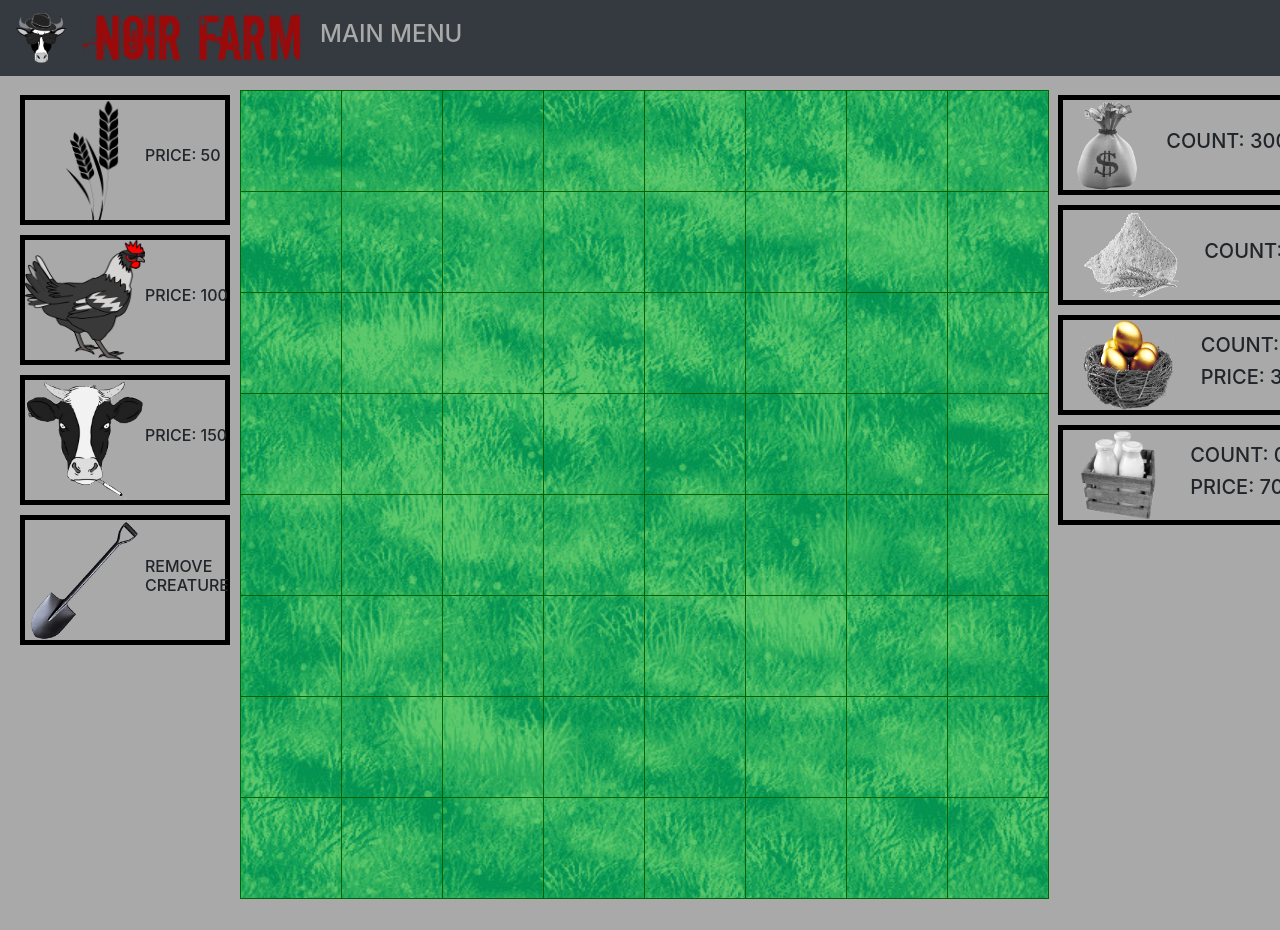
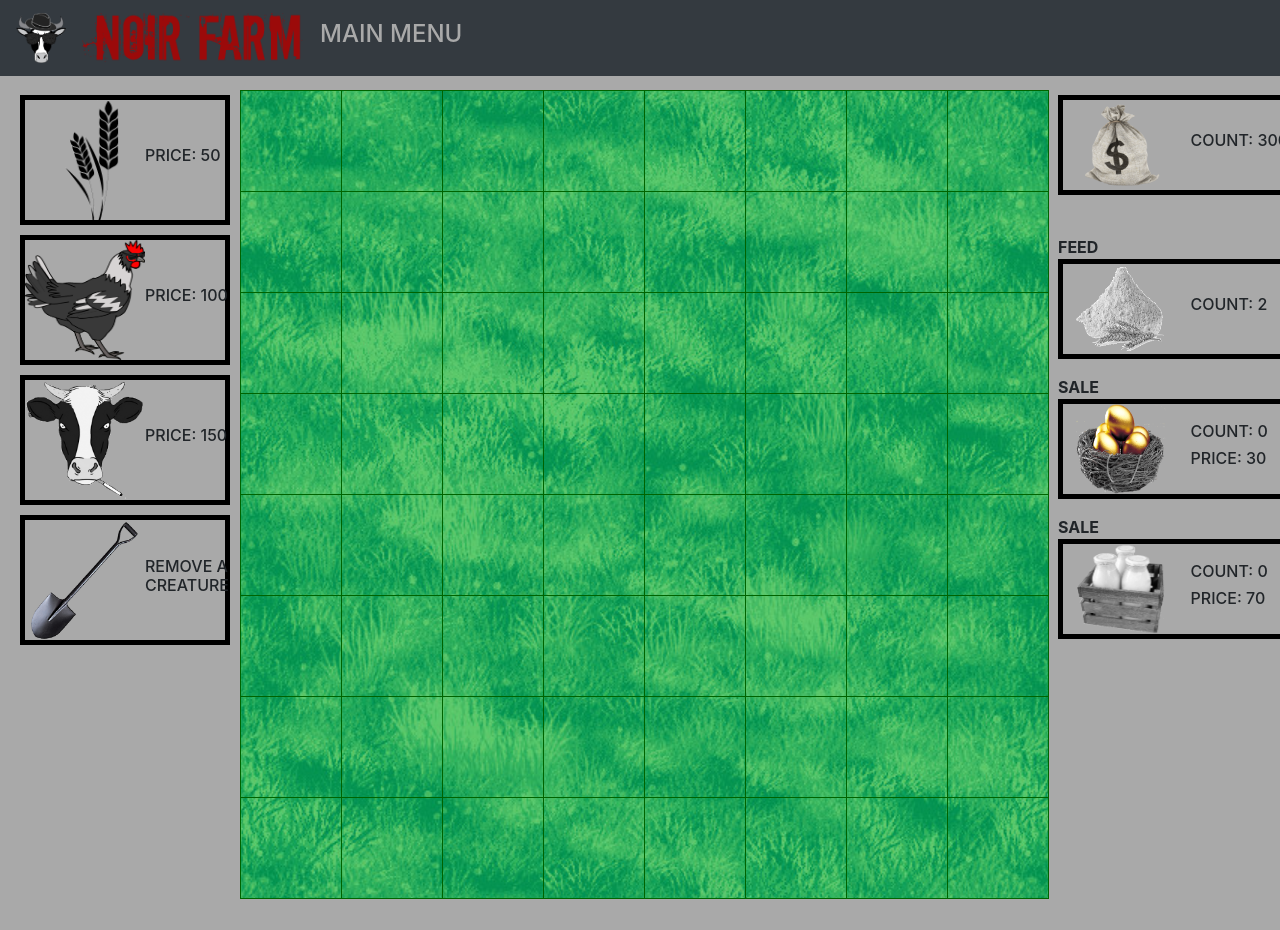
Before and after one commit to leonid-ionov/FarmGame, a React (Create React App) app: page /new-game in a window 1280 px wide. Shown: the top 930 px of the page. Built offline with nearby package versions, Linux system fonts and the light colour scheme.

Commit message:
Some fixes.

```diff
--- a/src/Components/FieldComponent/CreatureFieldItem.js
+++ b/src/Components/FieldComponent/CreatureFieldItem.js
@@ -7,7 +7,7 @@ class CreatureFieldItem extends React.Component {
         growTime: 0,
         feedCount: 0,
         hunger: true,
-        message: 'Hunger!',
+        message: 'HUNGER!',
         harvest: null
     }
 
--- a/src/Components/GoodsComponent/GoodsMenuItem.js
+++ b/src/Components/GoodsComponent/GoodsMenuItem.js
@@ -12,7 +12,8 @@ class GoodsMenuItem extends React.Component {
         return (
             <div onClick={this.selectGoodsMethod}>
                 <GoodsItemUI itemSelected={this.props.selectedGoods.type}
-                             itemSelectedForFeed={this.props.selectedGoods.forFeed}
+                             itemForFeed={this.props.goodsItem.feed}
+                             itemForSale={this.props.goodsItem.sale}
                              goodsType={this.props.goodsItem.type}
                              goodsImage={this.props.goodsItem.image}
                              goodsCount={this.props.goodsItem.count}
--- a/src/UI/ItemsUI/CreatureItemUI/CreatureItemUI.js
+++ b/src/UI/ItemsUI/CreatureItemUI/CreatureItemUI.js
@@ -9,7 +9,7 @@ function CreatureItemUI({creaturesImage, creatureType, creaturePrice, selectedCr
             <Image className={s.creature} src={creaturesImage}/>
             <div className={s.text}>
                 {!!creaturePrice ? <h6> {`PRICE: ${creaturePrice}`}</h6> :
-                    <h6>REMOVE CREATURE</h6>}
+                    <h6>REMOVE A CREATURE</h6>}
             </div>
         </div>
     )
--- a/src/UI/ItemsUI/GoodsItemUI/GoodsItemUI.js
+++ b/src/UI/ItemsUI/GoodsItemUI/GoodsItemUI.js
@@ -8,8 +8,8 @@ function GoodsItemUI({goodsImage, goodsType, goodsCount, itemSelected, goodsPric
              style={itemSelected === goodsType ? {border: '5px solid darkred'} : {border: '5px solid black'}}>
             <Image className={s.goods} src={goodsImage}/>
             <div className={s.text}>
-                    <h5>{`COUNT: ${goodsCount}`}</h5>
-                {!!goodsPrice && <h5>{`PRICE: ${goodsPrice}`}</h5>}
+                    <h6>{`COUNT: ${goodsCount}`}</h6>
+                {!!goodsPrice && <h6>{`PRICE: ${goodsPrice}`}</h6>}
             </div>
         </div>
     )
--- a/src/UI/ItemsUI/GoodsItemUI/GoodsItemUI.module.css
+++ b/src/UI/ItemsUI/GoodsItemUI/GoodsItemUI.module.css
@@ -9,10 +9,11 @@
     align-self: center;
     justify-self: center;
     height: 90px;
-    width: 70%;
+    width: 90px;
 }
 
 .goodsItem .text {
+    width: 100px;
     align-self: center;
     justify-self: center;
 }
--- a/src/UI/MenuUI/GoodsMenuUI/GoodsMenuUI.js
+++ b/src/UI/MenuUI/GoodsMenuUI/GoodsMenuUI.js
@@ -8,6 +8,8 @@ const GoodsMenuUI = ({sellItem, selectedGoods, chooseGoodsForAction, chooseCreat
     return (
         <div className={s.goodsMenu}>
             {Object.keys(goodsItems).map(i => <div className={s.item}>
+                {goodsItems[i].feed && <text>FEED</text>}
+                {goodsItems[i].sale && <text>SALE</text>}
                 <GoodsMenuItem goodsItem={goodsItems[i]}
                                selectedGoods={selectedGoods}
                                chooseCreature={chooseCreature}
@@ -16,7 +18,7 @@ const GoodsMenuUI = ({sellItem, selectedGoods, chooseGoodsForAction, chooseCreat
             <div className={s.buttons}>
                 {selectedGoods.forFeed && <Button variant="dark"
                                                   disabled={selectedGoods.forFeed} size='lg'>
-                                                  {'Tap into creature cell to feed'}</Button>}
+                                                  {'Click on a creature cell to feed'}</Button>}
                 {selectedGoods.forSale && < Button onClick={() => sellItem()}
                                                    disabled={!selectedGoods.forSale}
                                                    variant='dark' size='lg'>Sell goods</Button>}
--- a/src/UI/MenuUI/GoodsMenuUI/GoodsMenuUI.module.css
+++ b/src/UI/MenuUI/GoodsMenuUI/GoodsMenuUI.module.css
@@ -1,6 +1,6 @@
 .goodsMenu {
     display: grid;
-    grid-template-rows: repeat(5,100px);
+    grid-template-rows: repeat(5,130px);
     grid-gap: 10px;
     padding-top: 5px;
 }
@@ -9,6 +9,12 @@
     justify-self: center;
 }
 
+.goodsMenu text {
+    align-self: center;
+    font-weight: bold;
+    margin-bottom: 5px;
+}
+
 .goodsMenu .buttons {
     justify-self: center;
     padding-top: 10px;
--- a/src/UI/MenuUI/СreatureMenuUI/CreaturesMenuUI.js
+++ b/src/UI/MenuUI/СreatureMenuUI/CreaturesMenuUI.js
@@ -15,7 +15,7 @@ const CreatureMenuUI = ({creatureItems, chooseGoodsForAction, selectedCreature,
             {!!selectedCreature &&
             <div style={{width: '210px'}}>
                 <Button variant="dark" disabled={true} size='lg'>
-                    Tap into field cell to buy or remove creature
+                    Click on the field to buy or remove a creature
                 </Button>
             </div>}
         </div>
```
Also changed, not shown: src/Assets/Images/Goods/Money.png.
